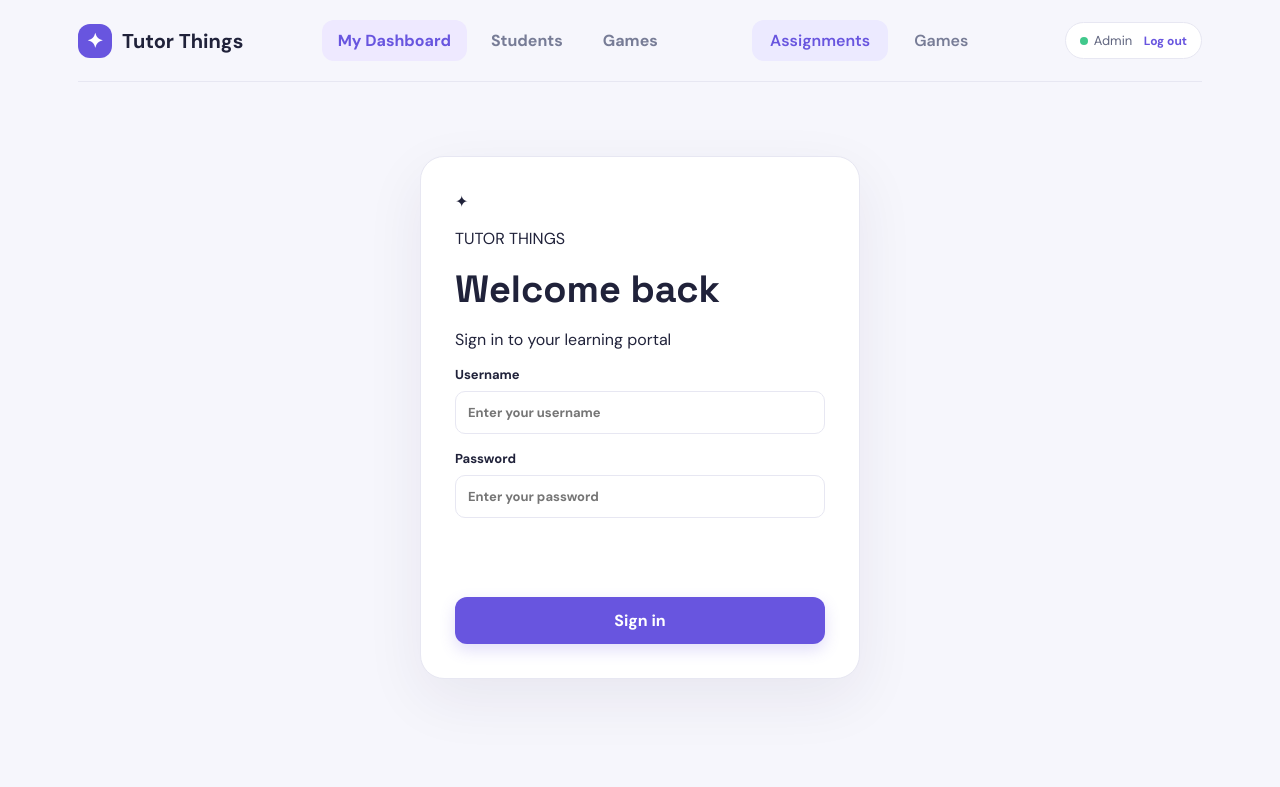
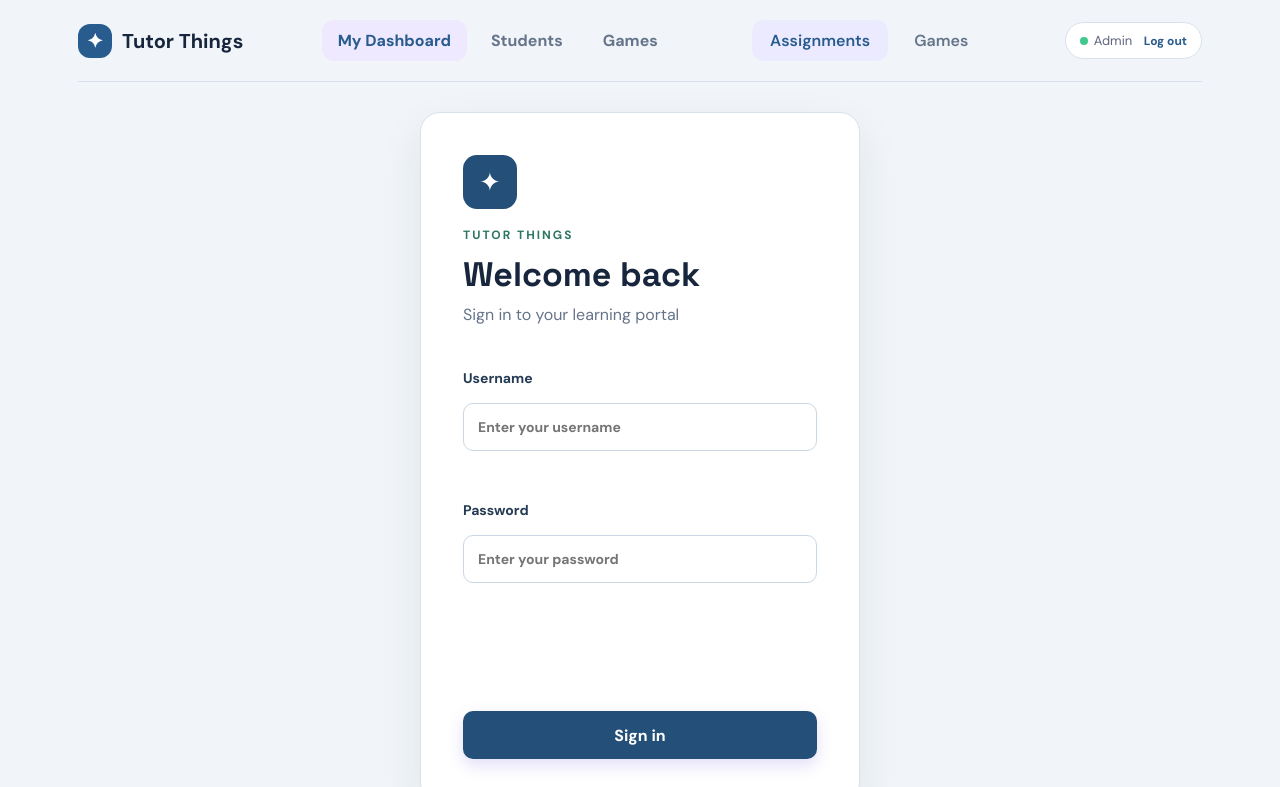
Before and after one commit to Dennrick14/tutor_things, a plain HTML site: page index.html in a window 1280 px wide. Shown: the top 787 px of the page. Drawn offline with nearby package versions, Linux system fonts and the light colour scheme.

Commit message:
Apply professional academic navy and teal login styling

```diff
--- a/styles.css
+++ b/styles.css
@@ -194,3 +194,21 @@ body:has(#login-view[style*="display: flex"]) .app-shell{min-height:100vh!import
 body.login-visible .topbar,body.login-visible #admin-view,body.login-visible #admin-nav,body.login-visible #student-nav,body.login-visible .student-pill,body.login-visible main>.view{display:none!important;}
 body.login-visible #login-view{display:flex!important;position:relative!important;min-height:100vh!important;width:100%!important;align-items:center!important;justify-content:center!important;margin:0!important;padding:24px!important;}
 body.login-visible .app-shell{min-height:100vh!important;}
+
+/* Fresh academic login design */
+:root{--ink:#17263d;--muted:#65748a;--purple:#285b8e;--purple2:#4c78a8;--bg:#f1f5f9;--border:#d9e2ec;--green:#2d7664}
+body{background:#f1f5f9;color:#17263d}
+body.logged-out .topbar,body.login-visible .topbar{display:none!important}
+body.logged-out #admin-view,body.logged-out #admin-nav,body.logged-out #student-nav,body.logged-out .student-pill,body.logged-out main>.view,body.login-visible #admin-view,body.login-visible #admin-nav,body.login-visible #student-nav,body.login-visible .student-pill,body.login-visible main>.view{display:none!important}
+body.logged-out #login-view,body.login-visible #login-view{display:flex!important;min-height:100vh;width:100%;align-items:center;justify-content:center;padding:24px}
+.academic-login{width:min(440px,100%);background:#fff;border:1px solid #d8e2ed;border-radius:20px;padding:42px;box-shadow:0 18px 45px rgba(23,38,61,.08)}
+.login-emblem{width:54px;height:54px;border-radius:14px;background:#234f78;color:white;display:grid;place-items:center;font-size:26px;margin-bottom:18px}
+.login-kicker{color:#2d7664;font-size:12px;font-weight:800;letter-spacing:2px;margin:0 0 10px}
+.academic-login h1{font-family:'Space Grotesk',sans-serif;font-size:34px;margin:0 0 8px;color:#17263d}
+.login-subtitle{color:#65748a;margin:0 0 28px}
+.academic-login form{display:grid;gap:18px}
+.academic-login label{font-size:14px;font-weight:700;color:#253b53;display:grid;gap:8px}
+.academic-login input{height:48px;border:1px solid #cbd7e4;border-radius:10px;padding:0 14px;background:#fff;color:#17263d;outline:none}
+.academic-login input:focus{border-color:#2d7664;box-shadow:0 0 0 3px rgba(45,118,100,.12)}
+.academic-login .primary{background:#234f78;color:white;border-radius:10px;height:48px;font-weight:700}
+.academic-login .primary:hover{background:#1b405f}
```
